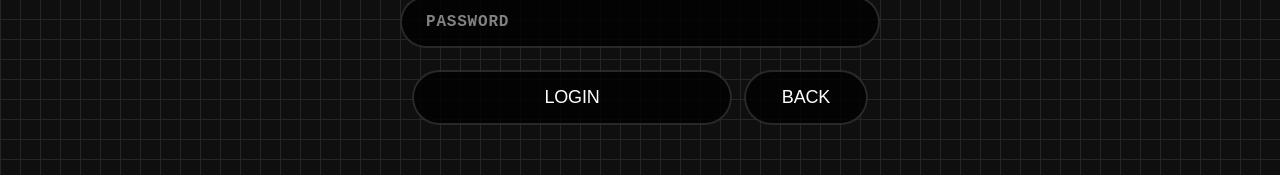
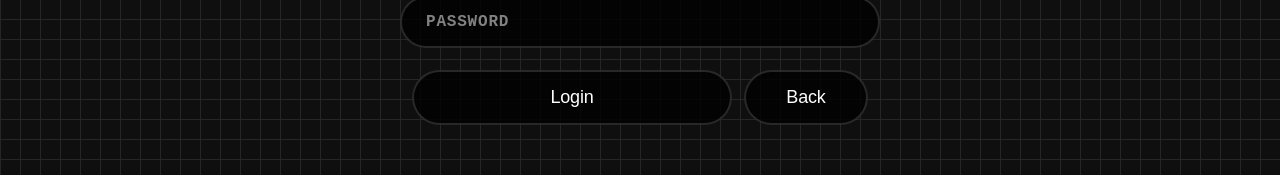
Before and after one commit to Akshit-MMQH/RakshaChain, a React (Vite) app: page /login in a window 1280 px wide. Shown: the part 421-596 px from the top of the page. Built offline with nearby package versions, Linux system fonts and the light colour scheme; a web font is replaced by a local one.

Commit message:
Login Fix??

```diff
--- a/src/pages/LoginPage.tsx
+++ b/src/pages/LoginPage.tsx
@@ -22,7 +22,7 @@ export default function LoginPage() {
     color: 'rgb(255, 255, 255)',
     cursor: 'pointer',
     transition: 'all 0.3s ease',
-    textTransform: 'uppercase' as const,
+    // textTransform: 'uppercase' as const,
     backdropFilter: 'blur(0.5px)',
     width: '100%',
     maxWidth: 'clamp(260px, 80vw, 320px)'
```
